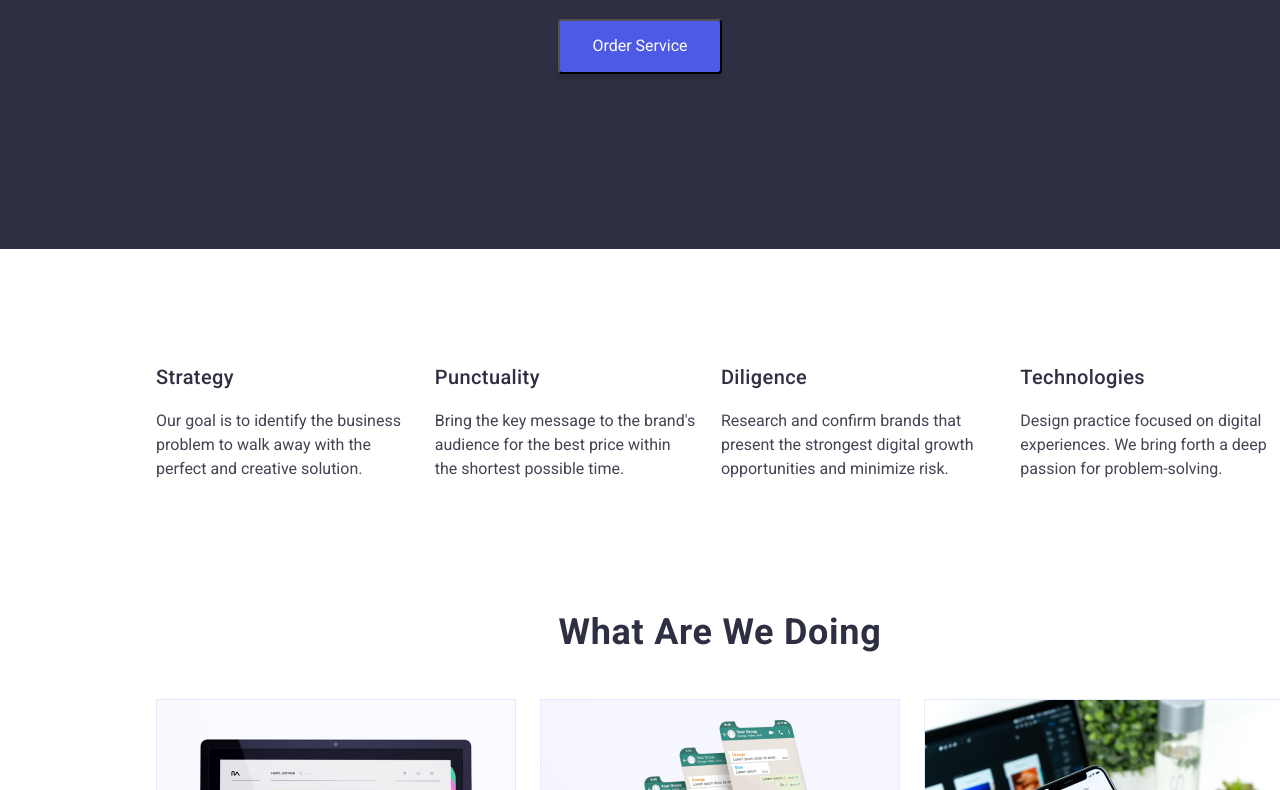
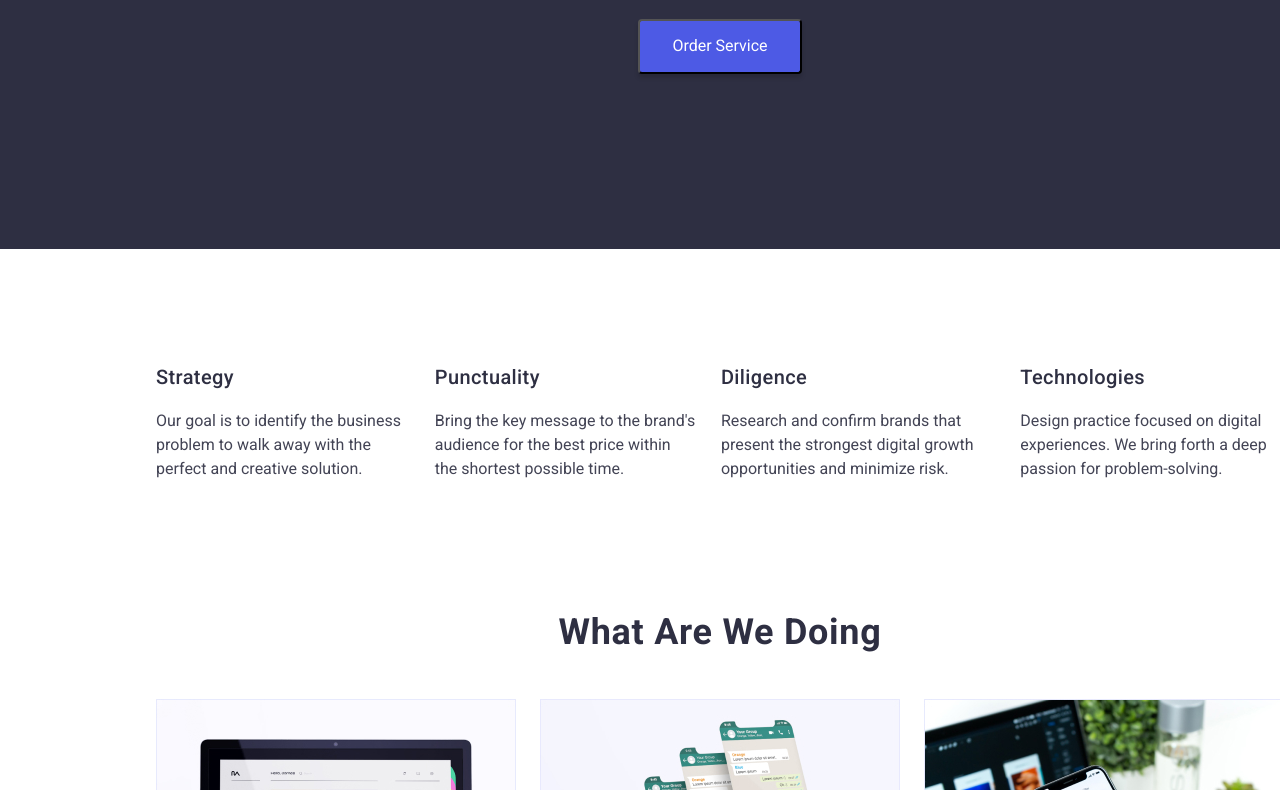
Before and after one commit to JosephGoIt/goit-markup-hw-03, a plain HTML site: page index.html in a window 1280 px wide. Shown: the part 423-1213 px from the top of the page. Drawn offline with nearby package versions, Linux system fonts and the light colour scheme.

Commit message:
adjust width

```diff
--- a/css/styles.css
+++ b/css/styles.css
@@ -20,7 +20,7 @@ body {
     line-height: 24px;
     letter-spacing: 2%;
     box-sizing: border-box;
-    /* width: 1440px; */
+    width: 1440px;
     /* height: 2592px; */
     background-color: var(--WHITE);
 }
```
